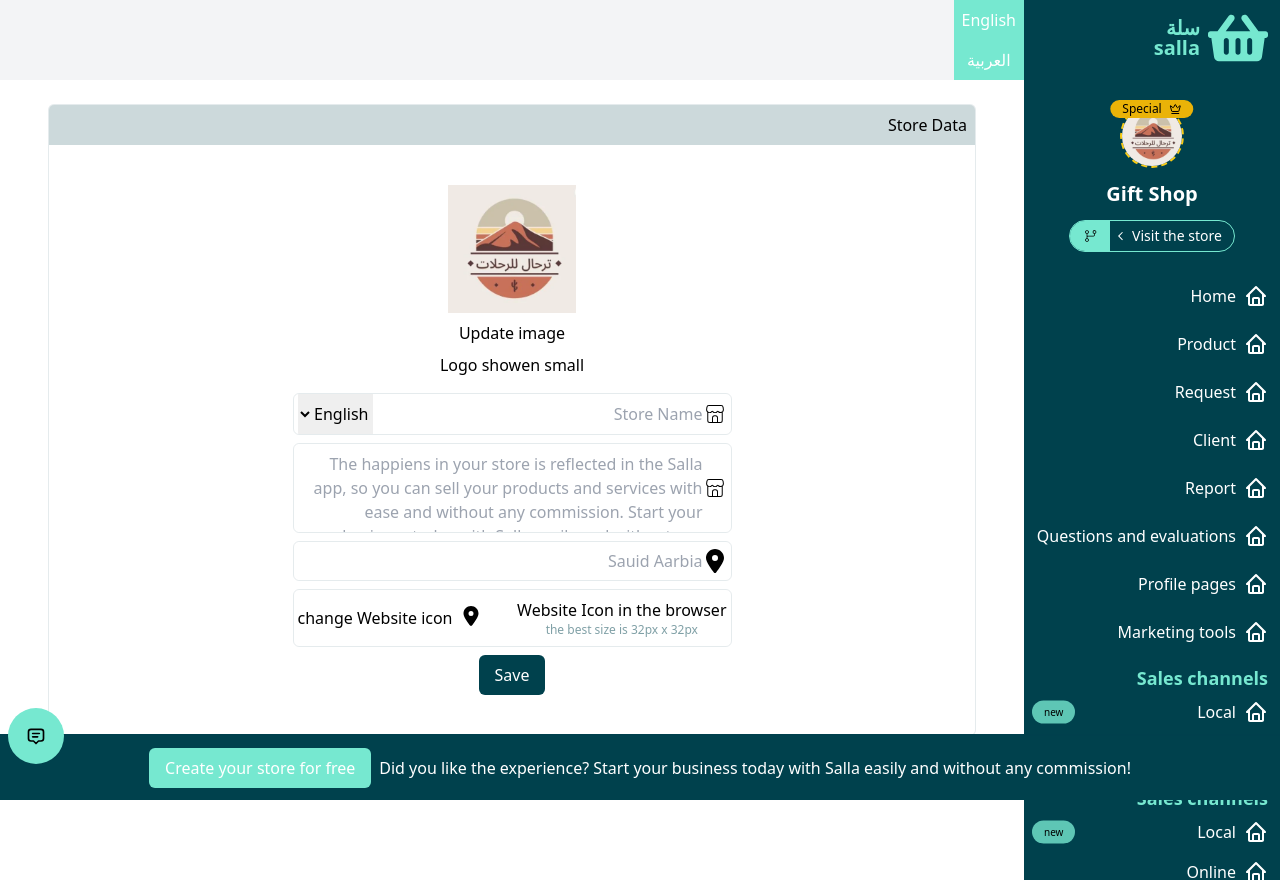
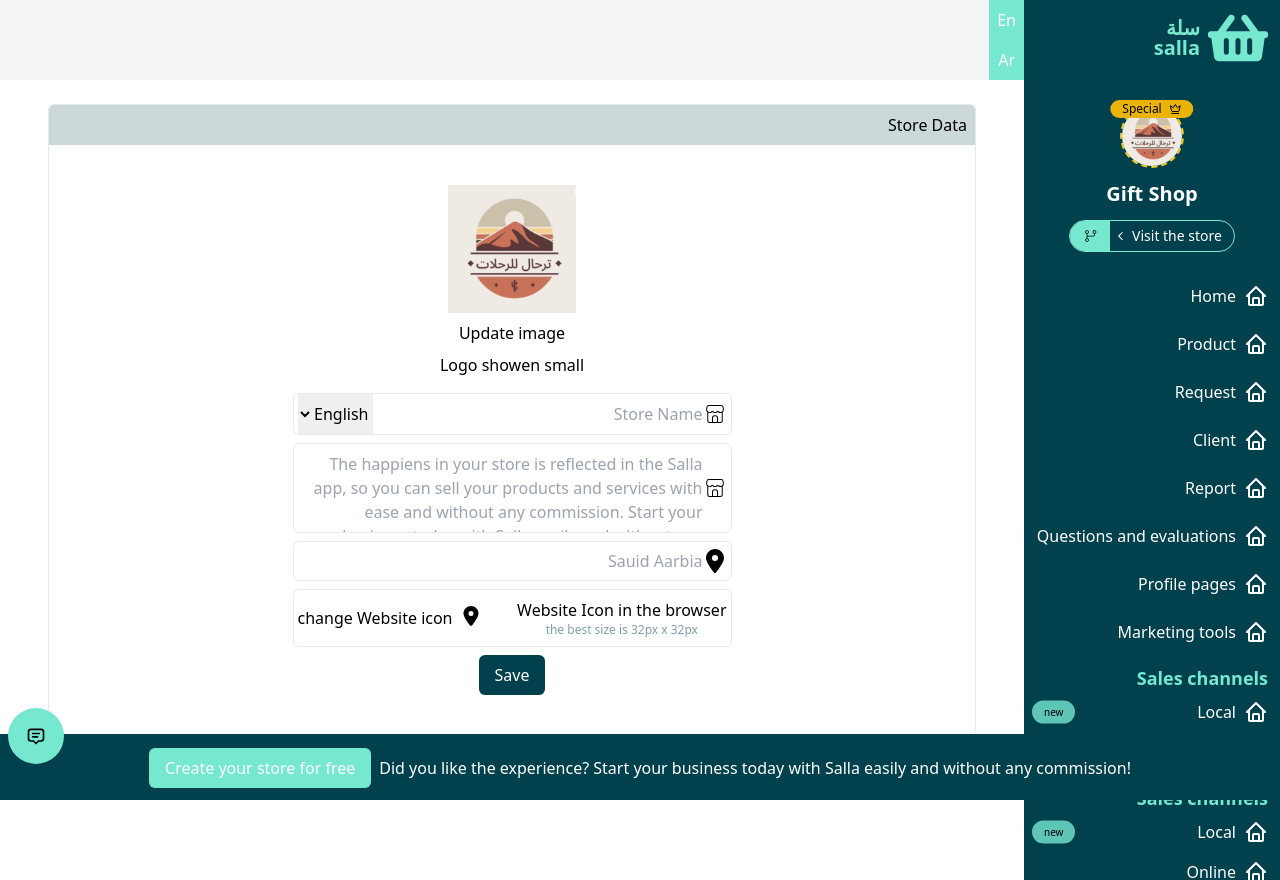
Before and after one commit to Omar-Ra7al/interviewTask, a React (Vite) app: page / in a window 1280 px wide. Built offline with nearby package versions, Linux system fonts and the light colour scheme.

Commit message:
Fix the Footer Msg display

```diff
--- a/src/components/defaults/HeadNav.jsx
+++ b/src/components/defaults/HeadNav.jsx
@@ -24,10 +24,10 @@ const HeadNav = () => {
       {/* Language buttons */}
       <div className="flex gap-2 md:gap-0 md:flex-col justify-center items-center">
         <button className={btnClass} onClick={() => changeLanguage("en")}>
-          English
+          En
         </button>
         <button className={btnClass} onClick={() => changeLanguage("ar")}>
-          العربية
+          Ar
         </button>
       </div>
       {/* Logo */}
```
